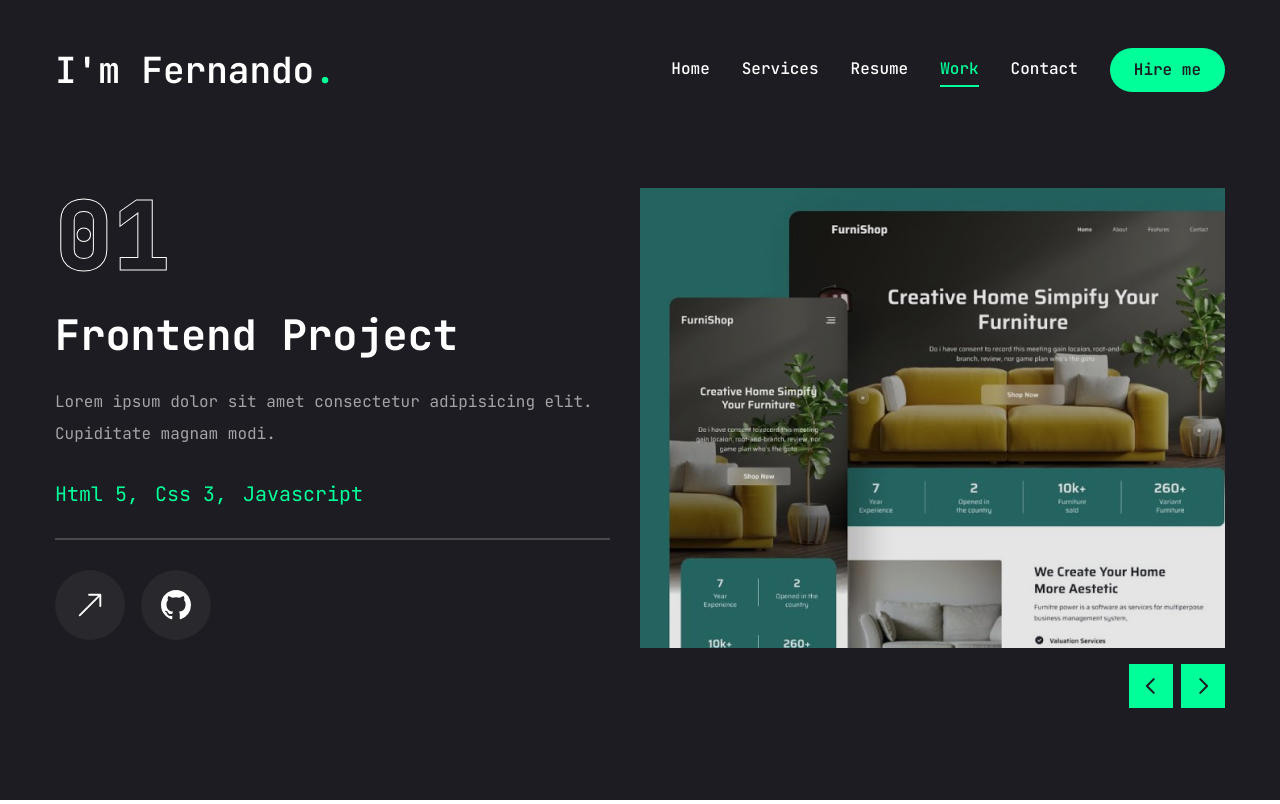
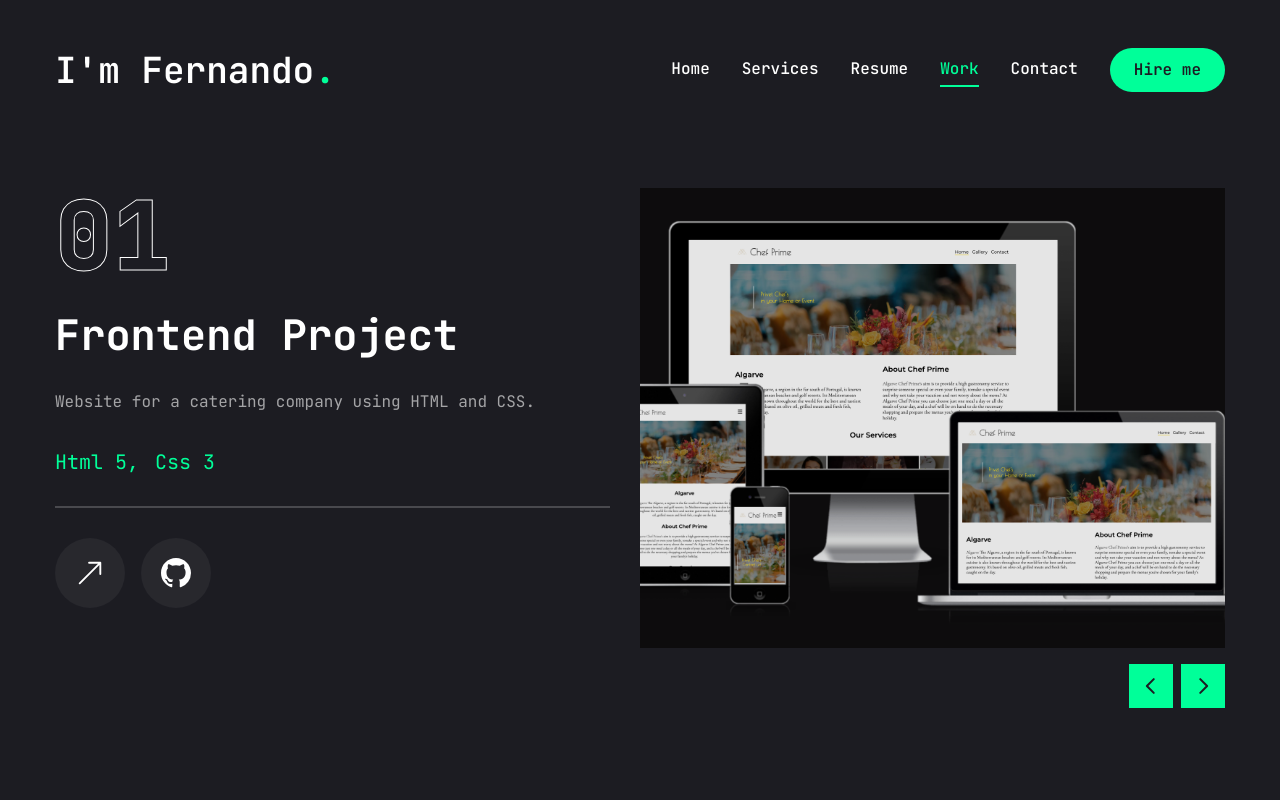
Before and after one commit to Goncalves95/my_portfolio, a Next.js app: page /work in a window 1280 px wide. Built offline with nearby package versions, Linux system fonts and the light colour scheme.

Commit message:
Add the first project prime chef

```diff
--- a/app/work/page.jsx
+++ b/app/work/page.jsx
@@ -25,11 +25,11 @@ const projects = [
     category: "frontend",
     title: "project 1",
     description:
-      "Lorem ipsum dolor sit amet consectetur adipisicing elit. Cupiditate magnam modi.",
-    stack: [{ name: "Html 5" }, { name: "Css 3" }, { name: "Javascript" }],
-    image: "/assets/work/thumb1.png",
-    live: "",
-    github: "",
+      "Website for a catering company using HTML and CSS.",
+    stack: [{ name: "Html 5" }, { name: "Css 3" }],
+    image: "/assets/work/algarve_chef.png",
+    live: "https://goncalves95.github.io/Algarve_Chef_Prime/",
+    github: "https://github.com/Goncalves95/Algarve_Chef_Prime",
   },
   {
     num: "02",
```
Also changed, not shown: public/assets/work/algarve_chef.png (added), 1 other file (tests, documents, lock files or other folders).
